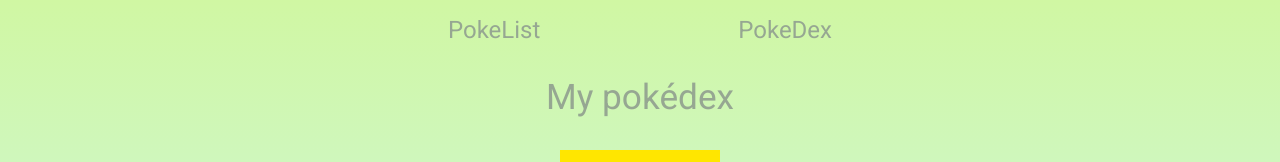
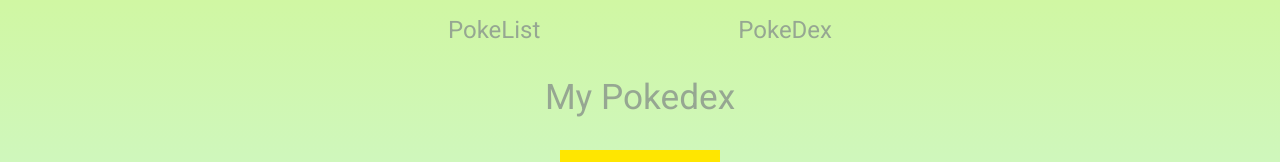
Before and after one commit to Thekorzeremi/pokeapp, a React (Create React App) app: page /Pokedex in a window 1280 px wide. Shown: the top 162 px of the page. Built offline with nearby package versions, Linux system fonts and the light colour scheme.

Commit message:
fix: trad

```diff
--- a/src/components/Home.jsx
+++ b/src/components/Home.jsx
@@ -547,7 +547,7 @@
                 {isLoading ? (
                     <div className="loading">
                         <div className="load-title">
-                            Pokémons coming...
+                            Pokemons coming...
                         </div>
                         <div className="load-gif">
                             <img src={load} className="gif-logo" alt="load" />
--- a/src/components/Pokedex.jsx
+++ b/src/components/Pokedex.jsx
@@ -23,7 +23,7 @@
         <div className='content'>
             <div className="pk-sct">
                 <div className="title">
-                    <p>My pokédex</p>
+                    <p>My Pokedex</p>
                 </div>
                 <div className="pk-erase">
                     <div className="erase-btn" onClick={erasePk}><p>ERASE ALL</p></div>
```
